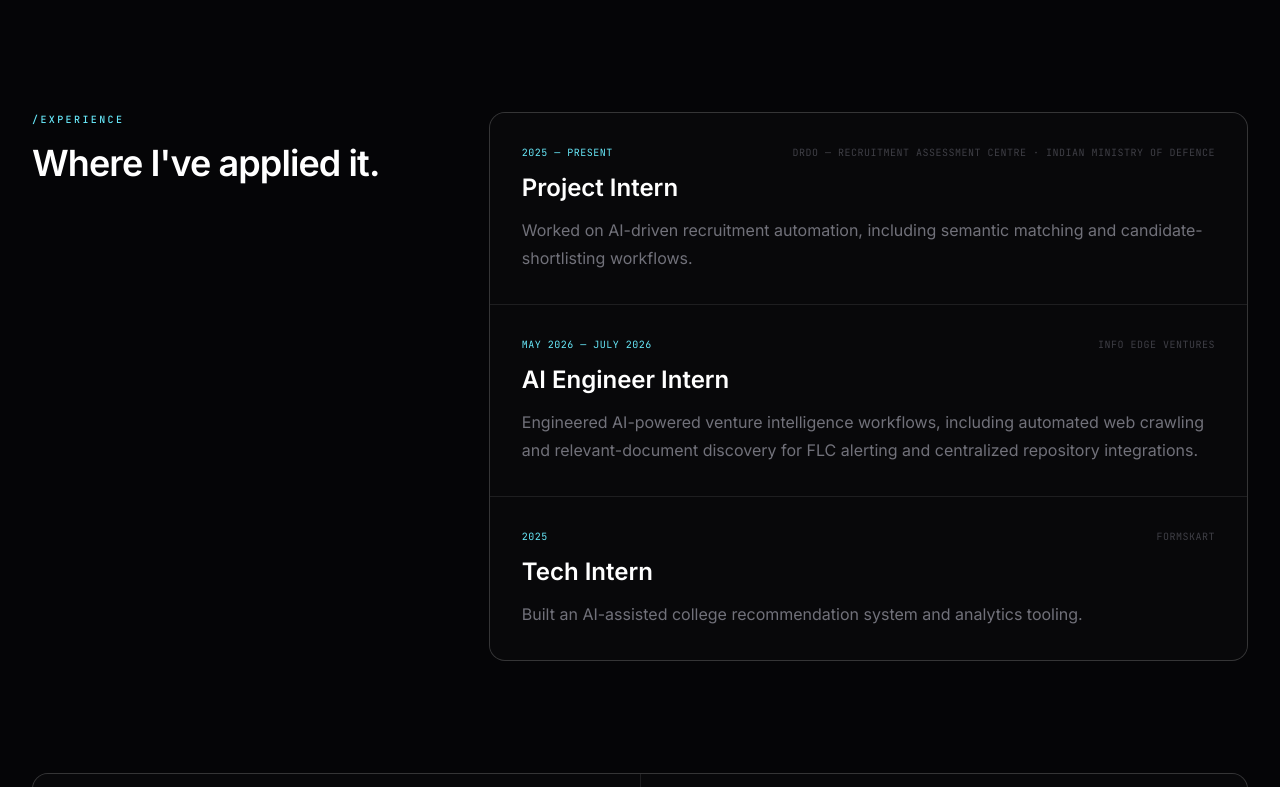
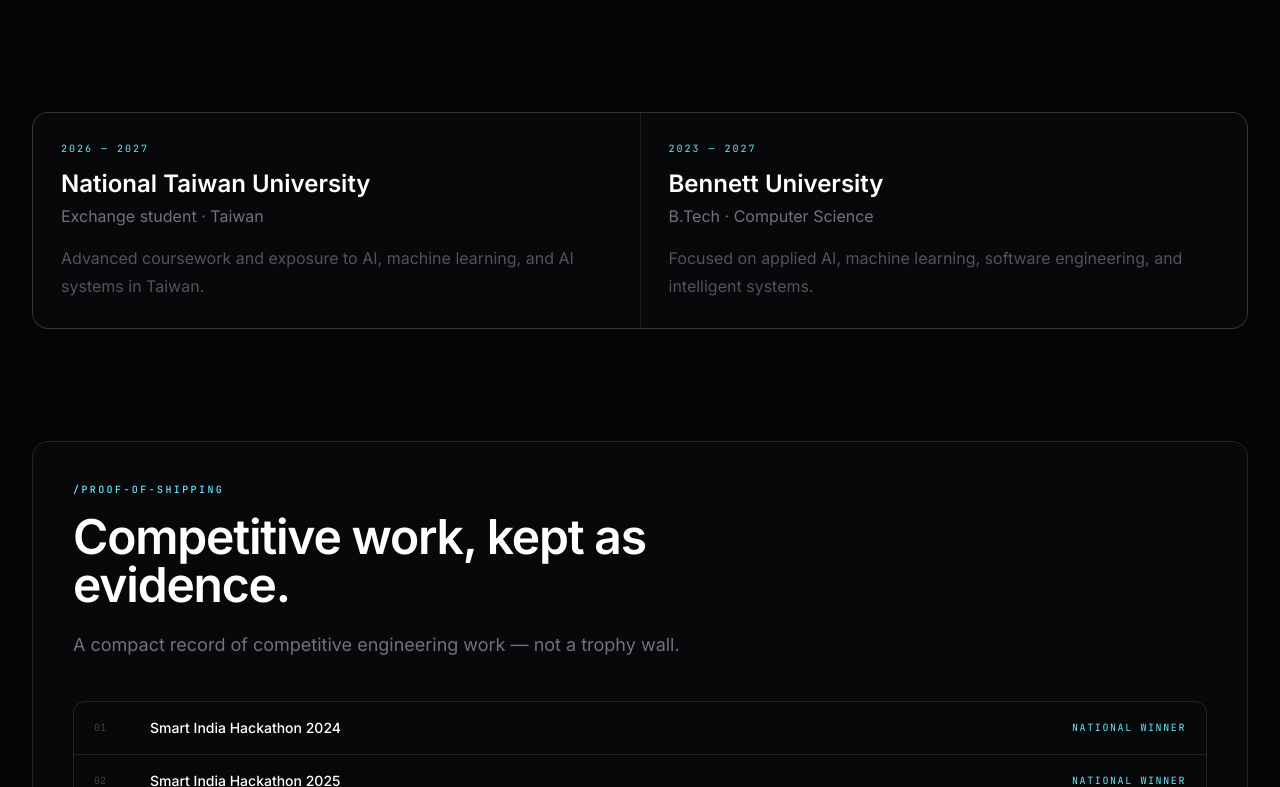
Before and after one commit to adityapurohit01/my_portfolio, a Next.js app: page / in a window 1280 px wide. Shown: the part 5733-6520 px from the top of the page. Built offline with nearby package versions, Linux system fonts and the light colour scheme.

Commit message:
Remove duplicate experience section

```diff
--- a/src/components/About.tsx
+++ b/src/components/About.tsx
@@ -37,27 +37,6 @@ export default function About() {
         </div>
       </section>
 
-      <section id="experience" className="mx-auto max-w-7xl px-6 pb-28 lg:px-8">
-        <div className="grid gap-12 lg:grid-cols-[0.7fr_1.3fr]">
-          <div>
-            <p className="font-mono text-[10px] font-medium uppercase tracking-[0.24em] text-cyan-300">/experience</p>
-            <h2 className="mt-4 text-4xl font-semibold tracking-tight text-white">Where I&apos;ve applied it.</h2>
-          </div>
-          <div className="space-y-px overflow-hidden rounded-2xl border border-white/10 bg-white/10">
-            {experience.map((item) => (
-              <article key={item.company} className="bg-[#08080a] p-6 sm:p-8">
-                <div className="flex flex-wrap items-center justify-between gap-3 font-mono text-[10px] uppercase tracking-wider">
-                  <p className="text-cyan-300">{item.period}</p>
-                  <p className="text-zinc-700">{item.company}</p>
-                </div>
-                <h3 className="mt-3 text-2xl font-semibold text-white">{item.role}</h3>
-                <p className="mt-3 max-w-3xl leading-7 text-zinc-500">{item.detail}</p>
-              </article>
-            ))}
-          </div>
-        </div>
-      </section>
-
       <section id="education" className="mx-auto max-w-7xl px-6 pb-28 lg:px-8">
         <div className="grid gap-px overflow-hidden rounded-2xl border border-white/10 bg-white/10 md:grid-cols-2">
           <div className="bg-[#08080a] p-7">
```
